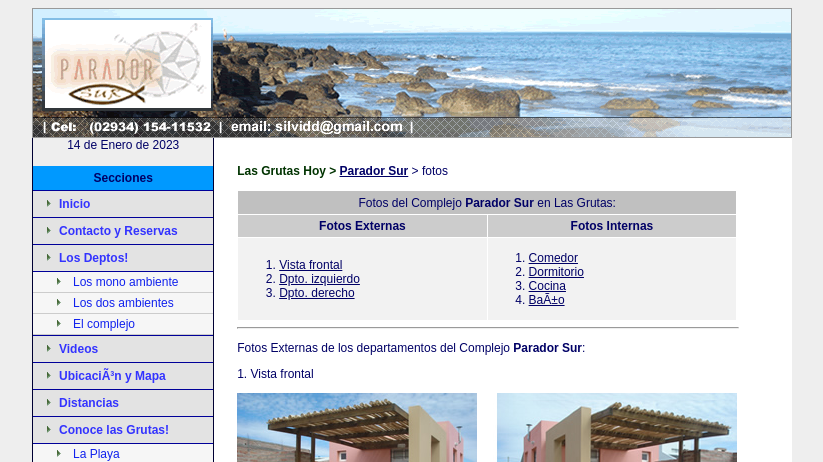
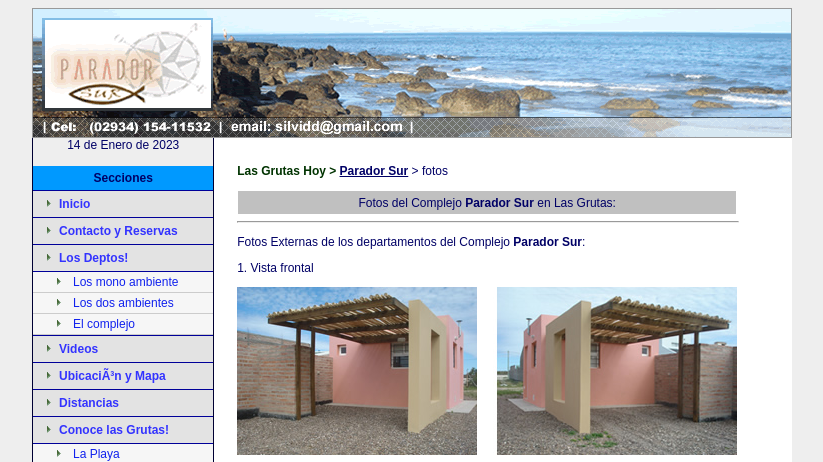
Before and after one commit to PabloEzequiel/www.paradorsur.com.ar, a plain HTML site: page paradorsur/psur_monos.html in a window 1280 px wide. Shown: the top 462 px of the page, without its empty margins (228-1051 px from the left). Drawn offline with Linux system fonts and the light colour scheme; files that its build step writes are made by us from their sources.

```diff
--- a/paradorsur/psur_monos.html
+++ b/paradorsur/psur_monos.html
@@ -206,23 +206,8 @@ PABLO -->
       <table width="500" border="0" cellpadding="1" cellspacing="1" id="indice">
 <tr>
   <td height="21" colspan="2"  align="center" bgcolor="#C0C0C0">Fotos del Complejo <strong>Parador Sur</strong> en Las Grutas: </td>
-  <tr>
-	<td width="250" height="20"  align="center" bgcolor="#CCCCCC"><span class="Estilo12"><strong>Fotos Externas</strong></span></td>
-	<td width="250" height="20"  align="center" bgcolor="#CCCCCC"><span class="Estilo12"><strong>Fotos Internas</strong></span></td>
-<tr>
-	<td width="250" height="68" valign="middle" bgcolor="#F2F2F2">
-		<ol class="Estilo6">
-			<li><a href="#A01">Vista frontal</a>
-			<li><a href="#A02">Dpto. izquierdo</a>
-			<li><a href="#A03">Dpto. derecho</a>
-		</ol>	</td>
-	<td width="250" valign="middle" bgcolor="#F2F2F2">
-		<ol>
-			<li><a href="#B01">Comedor</a>
-			<li><a href="#B02">Dormitorio</a>
-			<li><a href="#B03">Cocina</a>
-			<li><a href="#B04">Baño</a>
-		</ol>	</td>
+
+
 </tr>
 </table>
 
```
Also changed, not shown: paradorsur/fotos_historia.html (+35 -0 lines).
